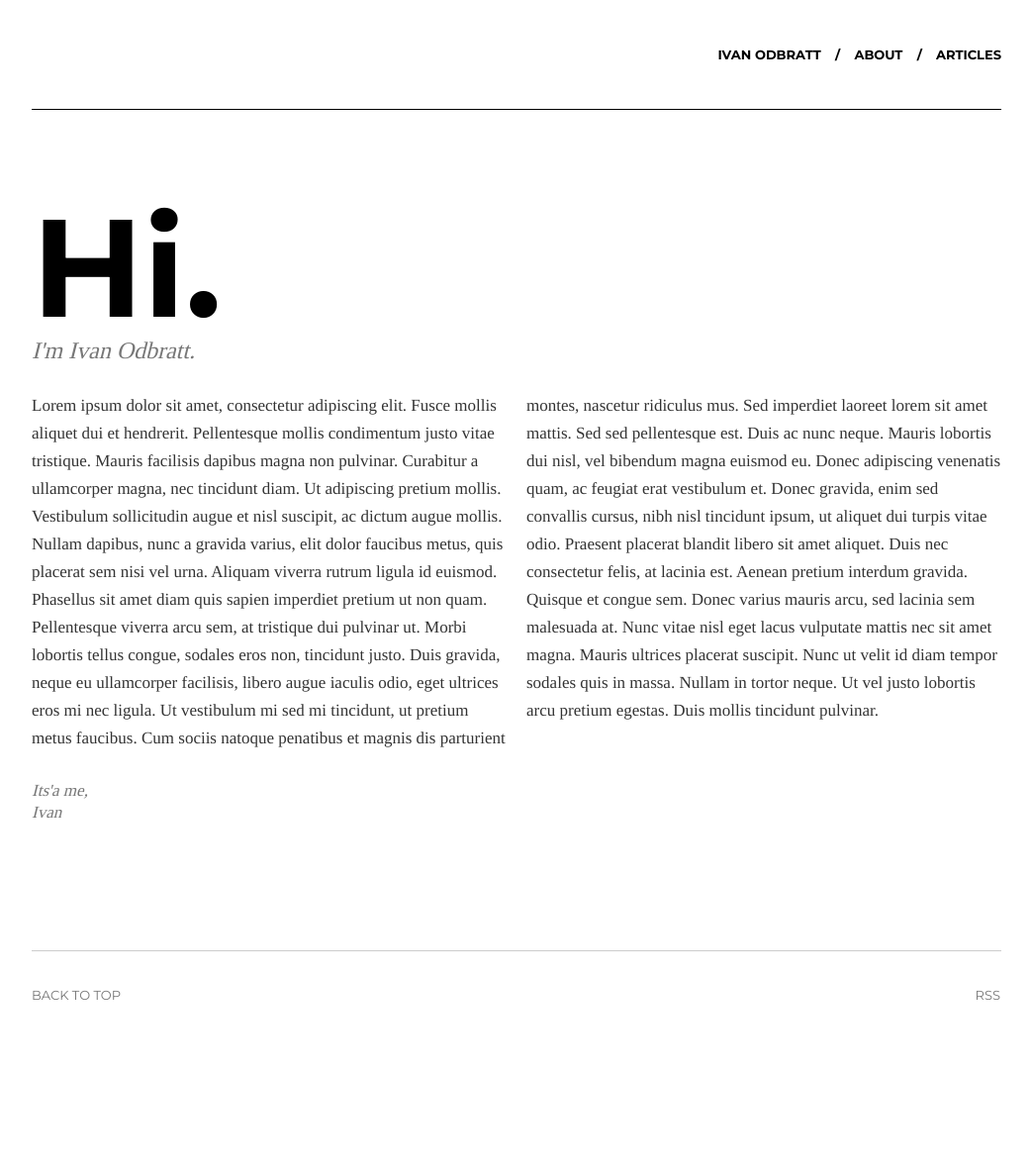
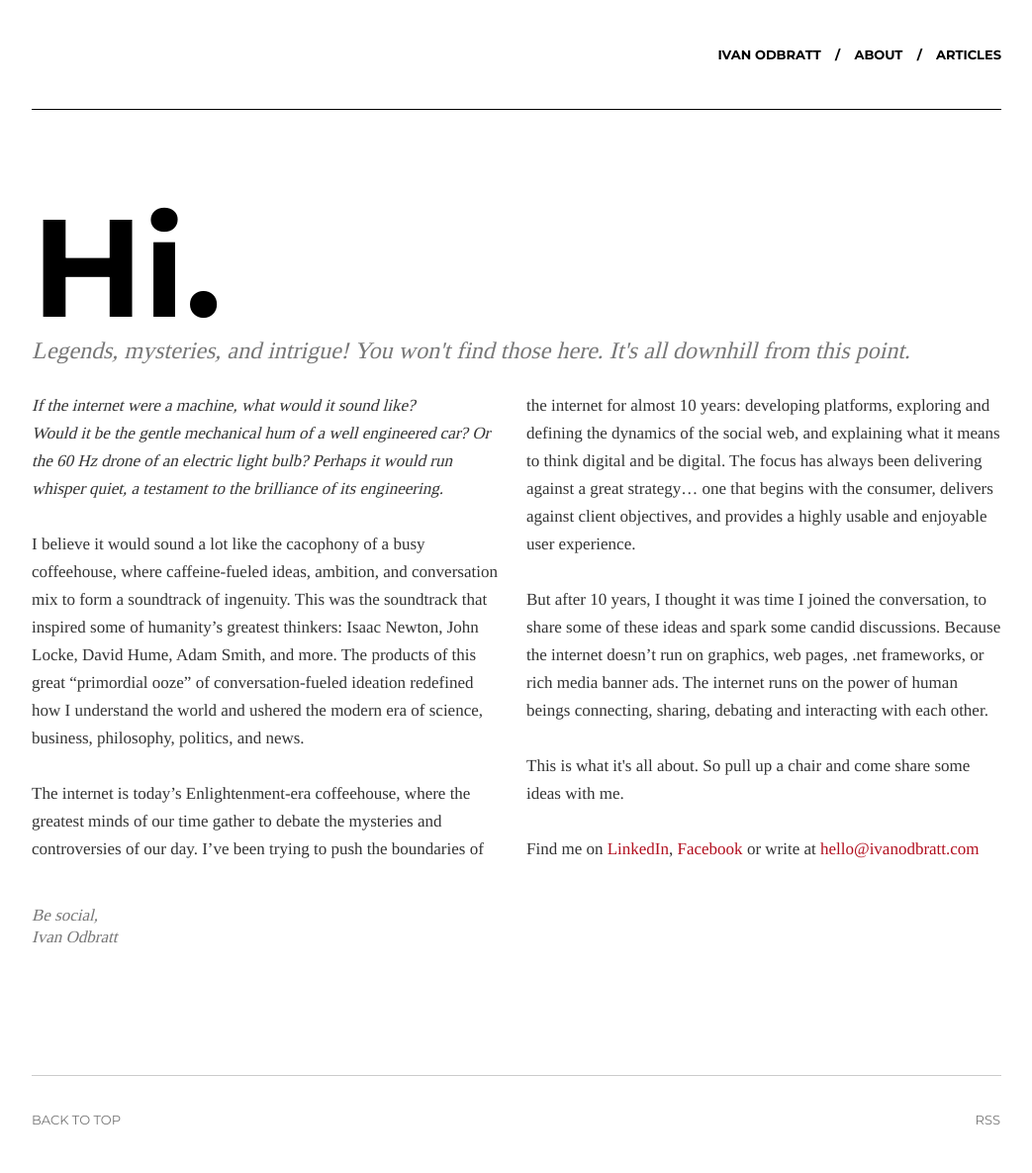
Before and after one commit to theivan/theivan.github.io, a Jekyll site: the page built from about.html, in a window 1280 px wide. Shown: the whole page at 99% size, without its empty margins (118-1161 px from the left). Built offline with Jekyll 4.4.1, drawn with Linux system fonts in a browser that asks for light colours; nearby versions of some CDN libraries; before the commit the page ends 1059 px from its top, so only the background shows below that.

Commit message:
about page

```diff
--- a/about.html
+++ b/about.html
@@ -4,13 +4,20 @@ layout: default
 
 <div class="abt">
   <h1 class="abt-header">Hi.</h1>
-  <p class="abt-subheader">I'm Ivan Odbratt.</p>
+  <p class="abt-subheader">Legends, mysteries, and intrigue! You won't find those here. It's all downhill from this point. </p>
   <div class="abt-body">
-    <p>Lorem ipsum dolor sit amet, consectetur adipiscing elit. Fusce mollis aliquet dui et hendrerit. Pellentesque mollis condimentum justo vitae tristique. Mauris facilisis dapibus magna non pulvinar. Curabitur a ullamcorper magna, nec tincidunt diam. Ut adipiscing pretium mollis. Vestibulum sollicitudin augue et nisl suscipit, ac dictum augue mollis. Nullam dapibus, nunc a gravida varius, elit dolor faucibus metus, quis placerat sem nisi vel urna. Aliquam viverra rutrum ligula id euismod. Phasellus sit amet diam quis sapien imperdiet pretium ut non quam. Pellentesque viverra arcu sem, at tristique dui pulvinar ut. Morbi lobortis tellus congue, sodales eros non, tincidunt justo.
+    <p><em>If the internet were a machine, what would it sound like?<br>
+Would it be the gentle mechanical hum of a well engineered car? Or the 60 Hz drone of an electric light bulb?  Perhaps it would run whisper quiet, a testament to the brilliance of its engineering.</em>
 
-Duis gravida, neque eu ullamcorper facilisis, libero augue iaculis odio, eget ultrices eros mi nec ligula. Ut vestibulum mi sed mi tincidunt, ut pretium metus faucibus. Cum sociis natoque penatibus et magnis dis parturient montes, nascetur ridiculus mus. Sed imperdiet laoreet lorem sit amet mattis. Sed sed pellentesque est. Duis ac nunc neque. Mauris lobortis dui nisl, vel bibendum magna euismod eu. Donec adipiscing venenatis quam, ac feugiat erat vestibulum et. Donec gravida, enim sed convallis cursus, nibh nisl tincidunt ipsum, ut aliquet dui turpis vitae odio.
+<p>I believe it would sound a lot like the cacophony of a busy coffeehouse, where caffeine-fueled ideas, ambition, and conversation mix to form a soundtrack of ingenuity. This was the soundtrack that inspired some of humanity’s greatest thinkers: Isaac Newton, John Locke, David Hume, Adam Smith, and more. The products of this great “primordial ooze” of conversation-fueled ideation redefined how I understand the world and ushered the modern era of science, business, philosophy, politics, and news.
 
-Praesent placerat blandit libero sit amet aliquet. Duis nec consectetur felis, at lacinia est. Aenean pretium interdum gravida. Quisque et congue sem. Donec varius mauris arcu, sed lacinia sem malesuada at. Nunc vitae nisl eget lacus vulputate mattis nec sit amet magna. Mauris ultrices placerat suscipit. Nunc ut velit id diam tempor sodales quis in massa. Nullam in tortor neque. Ut vel justo lobortis arcu pretium egestas. Duis mollis tincidunt pulvinar.</p>
+<p>The internet is today’s Enlightenment-era coffeehouse, where the greatest minds of our time gather to debate the mysteries and controversies of our day. I’ve been trying to push the boundaries of the internet for almost 10 years: developing platforms, exploring and defining the dynamics of the social web, and explaining what it means to think digital and be digital. The focus has always been delivering against a great strategy… one that begins with the consumer, delivers against client objectives, and provides a highly usable and enjoyable user experience.
+
+<p>But after 10 years, I thought it was time I joined the conversation, to share some of these ideas and spark some candid discussions. Because the internet doesn’t run on graphics, web pages, .net frameworks, or rich media banner ads. The internet runs on the power of human beings connecting, sharing, debating and interacting with each other.
+
+<p>This is what it's all about. So pull up a chair and come share some ideas with me.
+
+<p> Find me on <a href="http://www.linkedin.com/in/ivanodbratt" target="_blank">LinkedIn</a>, <a href="https://www.facebook.com/iodbratt" target="_blank">Facebook</a> or write at <a href="mailto:hello@ivanodbratt.com" target="_blank">hello@ivanodbratt.com</a>
   </div>
-  <p class="abt-signoff">Its'a me, <br /><span class="signature">Ivan</span></p>
+  <p class="abt-signoff">Be social, <br /><span class="signature">Ivan Odbratt</span></p>
 </div>
```
Also changed, not shown: 2 other files.
